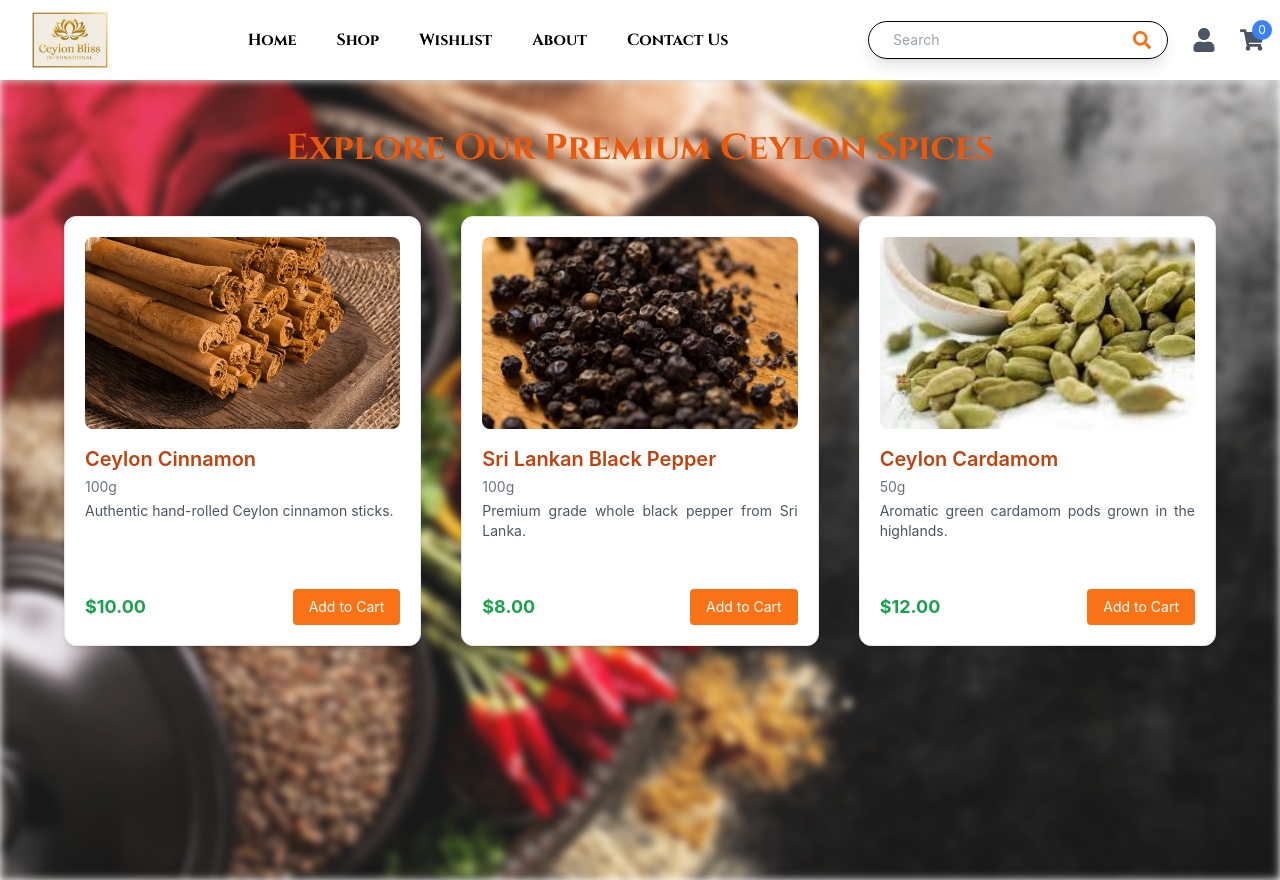
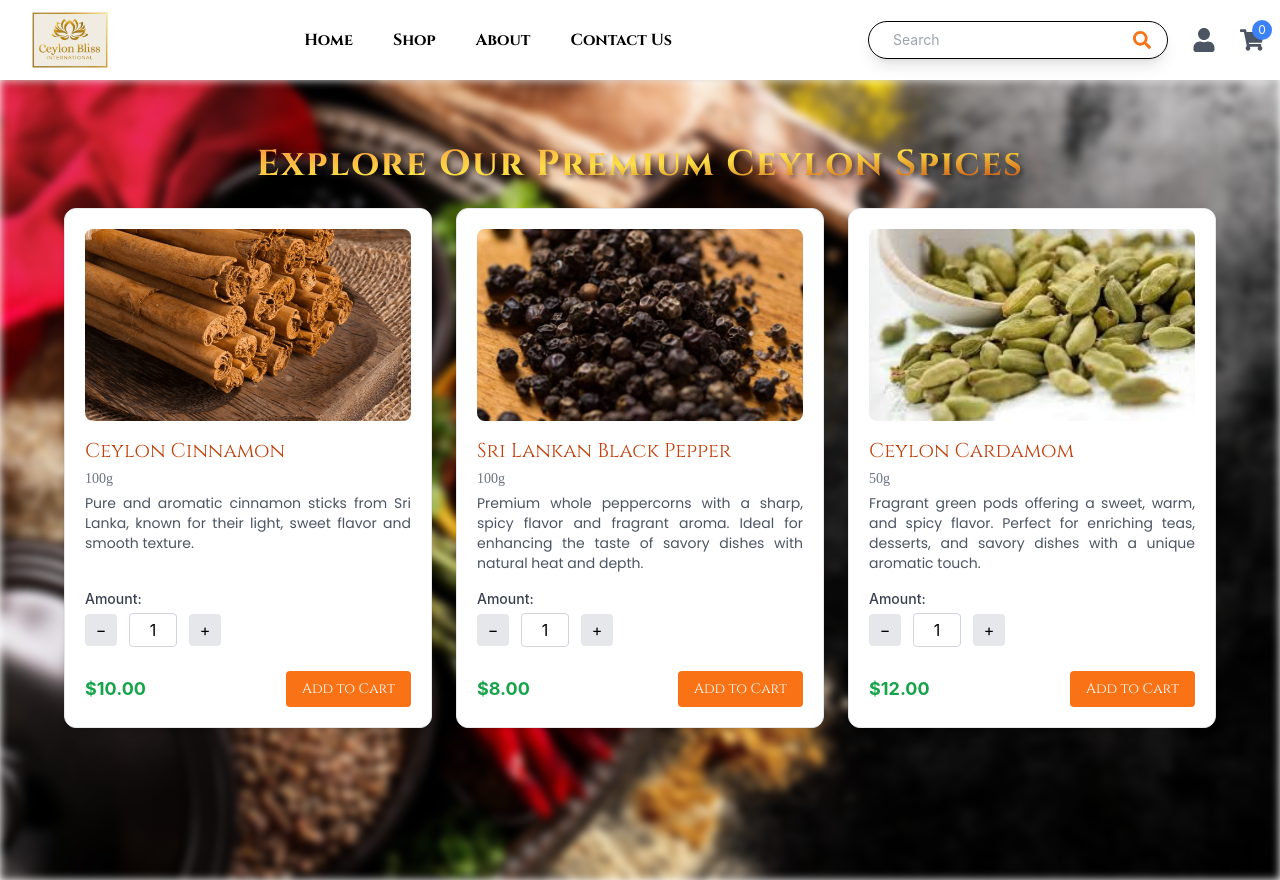
Before and after one commit to Hiruna-SP/Ceylon-Bliss-International, a React (Create React App) app in the folder client/: page /shop in a window 1280 px wide. Built offline with nearby package versions, Linux system fonts and the light colour scheme; a web font is replaced by a local one.

Commit message:
Add spices.webp asset and update ShopPage with quantity selector and improved product descriptions

```diff
--- a/client/src/components/Navbar.js
+++ b/client/src/components/Navbar.js
@@ -56,7 +56,6 @@ const Navbar = () => {
           <ul className="flex flex-col items-center text-base font-bold text-center divide-y divide-gray-300 w-full">
             <li className="w-full py-2"><Link to="/" className="hover:text-orange-500">Home</Link></li>
             <li className="w-full py-2"><Link to="/shoppage" className="hover:text-orange-500">Shop</Link></li>
-            <li className="w-full py-2"><Link to="/wishlist" className="hover:text-orange-500">Wishlist</Link></li>
             <li className="w-full py-2"><Link to="/about" className="hover:text-orange-500">About</Link></li>
             <li className="w-full py-2"><Link to="/Contactus" className="hover:text-orange-500">Contact Us</Link></li>
           </ul>
@@ -75,7 +74,6 @@ const Navbar = () => {
         <ul className="flex space-x-10 text-base font-bold font-cinzel text-2xl">
           <li><Link to="/" className="hover:text-orange-500">Home</Link></li>
           <li><Link to="/shop" className="hover:text-orange-500">Shop</Link></li>
-          <li><Link to="/wishlist" className="hover:text-orange-500">Wishlist</Link></li>
           <li><Link to="/about" className="hover:text-orange-500">About</Link></li>
           <li><Link to="/Contactus" className="hover:text-orange-500">Contact Us</Link></li>
         </ul>
--- a/client/src/pages/ShopPage.jsx
+++ b/client/src/pages/ShopPage.jsx
@@ -1,41 +1,58 @@
-import React from 'react';
+import React from "react";
 import cinnamon from "./../assets/Cinnamon.png";
 import blackpepper from "./../assets/blackpepper.jpg";
 import cardamom from "./../assets/cardamon.jpeg";
 import spice from "./../assets/spice.jpg";
+import { useState } from "react";
 
 // Product data
 const products = [
   {
     id: 1,
-    name: 'Ceylon Cinnamon',
-    price: '$10.00',
-    weight: '100g',
-    description: 'Authentic hand-rolled Ceylon cinnamon sticks.',
+    name: "Ceylon Cinnamon",
+    price: "$10.00",
+    weight: "100g",
+    description:
+      "Pure and aromatic cinnamon sticks from Sri Lanka, known for their light, sweet flavor and smooth texture.",
     image: cinnamon,
   },
   {
     id: 2,
-    name: 'Sri Lankan Black Pepper',
-    price: '$8.00',
-    weight: '100g',
-    description: 'Premium grade whole black pepper from Sri Lanka.',
+    name: "Sri Lankan Black Pepper",
+    price: "$8.00",
+    weight: "100g",
+    description:
+      "Premium whole peppercorns with a sharp, spicy flavor and fragrant aroma. Ideal for enhancing the taste of savory dishes with natural heat and depth.",
     image: blackpepper,
   },
   {
     id: 3,
-    name: 'Ceylon Cardamom',
-    price: '$12.00',
-    weight: '50g',
-    description: 'Aromatic green cardamom pods grown in the highlands.',
+    name: "Ceylon Cardamom",
+    price: "$12.00",
+    weight: "50g",
+    description:
+      "Fragrant green pods offering a sweet, warm, and spicy flavor. Perfect for enriching teas, desserts, and savory dishes with a unique aromatic touch.",
     image: cardamom,
   },
 ];
 
 // Reusable Card component
-const Card = ({ product }) => (
-  <div className="w-full max-w-sm h-[430px] bg-white p-5 rounded-xl shadow-md hover:shadow-xl transition-shadow duration-300 border border-gray-200 flex flex-col">
+const Card = ({ product }) => {
+  const [amount, setAmount] = useState(1);
 
+  const increment = () => {
+    if (amount < 10) setAmount(amount + 1);
+  };
+
+  const decrement = () => {
+    if (amount > 1) setAmount(amount - 1);
+  };
+
+  const unitPrice = parseFloat(product.price.replace("$", ""));
+  const total = "$"+(unitPrice * amount).toFixed(2);
+
+  return (
+    <div className="w-full max-w-sm h-[520px] bg-white p-5 rounded-xl shadow-md hover:shadow-xl transition-shadow duration-300 border border-gray-200 flex flex-col">
       {/* Top */}
       <div>
         {/* Image box */}
@@ -48,48 +65,83 @@ const Card = ({ product }) => (
         </div>
 
         {/* Name, weight, description */}
-      <h3 className="text-xl font-semibold text-orange-700 mb-1">{product.name}</h3>
-      <p className="text-gray-500 text-sm mb-1">{product.weight}</p>
-      <p className="text-gray-600 text-sm text-justify line-clamp-3">{product.description}</p>
+        <h3 className="text-xl font-cinzel text-orange-700 mb-1">
+          {product.name}
+        </h3>
+        <p className="text-gray-500 font-merriweather text-sm mb-1">
+          {product.weight}
+        </p>
+        <p className="text-gray-600 font-poppins text-sm text-justify line-clamp-4">
+          {product.description}
+        </p>
       </div>
 
       {/* Spacer that pushes footer down only as needed */}
       <div className="flex-grow"></div>
 
+      {/* Quantity Selector */}
+      <div className="pt-4 mb-2">
+        <label className="block text-sm font-medium text-gray-700 mb-1">
+          Amount:
+        </label>
+        <div className="flex items-center space-x-3">
+          <button
+            onClick={decrement}
+            className="w-8 h-8 flex items-center justify-center bg-gray-200 rounded hover:bg-gray-300 transition"
+            aria-label="Decrease amount"
+          >
+            −
+          </button>
+          <input
+            type="text"
+            readOnly
+            value={amount}
+            className="w-12 text-center border border-gray-300 rounded py-1"
+          />
+          <button
+            onClick={increment}
+            className="w-8 h-8 flex items-center justify-center bg-gray-200 rounded hover:bg-gray-300 transition"
+            aria-label="Increase amount"
+          >
+            +
+          </button>
+        </div>
+      </div>
+
       {/* Bottom */}
       <div className="flex items-center justify-between pt-4">
-      <span className="text-lg font-bold text-green-600">{product.price}</span>
+        <span className="text-lg font-bold text-green-600">
+          {total}
+        </span>
         <button
-        className="bg-orange-500 hover:bg-orange-600 text-white text-sm px-4 py-2 rounded transition duration-300"
-        aria-label={`Add ${product.name} to cart`}
+          className="bg-orange-500 font-cinzel hover:bg-orange-600 text-white text-sm px-4 py-2 rounded transition duration-300"
+          aria-label={`Add to cart`}
         >
           Add to Cart
         </button>
       </div>
     </div>
   );
-
-
-
+};
 
 const ShopPage = () => {
   return (
-    <div className="relative min-h-screen w-full overflow-hidden">
-      {/* 🔲 Background Image with Blur */}
+    <div className="relative h-screen w-full overflow-hidden">
+      {/* Background */}
       <div
-        className="absolute inset-0 bg-cover bg-center filter blur-sm opacity-90"
-        style={{ backgroundImage: `url(${spice})` }} // replace with your path
+        className="absolute inset-0 bg-cover bg-center filter blur-sm opacity-100"
+        style={{ backgroundImage: `url(${spice})` }}
       ></div>
 
-      {/* 🔳 Foreground Content */}
-      <div className="relative z-10 px-4 py-12 flex flex-col items-center min-h-screen">
-        {/* 🧾 Heading */}
-        <h2 className="text-4xl font-cinzel font-bold text-orange-600 text-center mb-12">
+      {/* Content: heading + cards, all centered */}
+      <div className="relative z-10 min-h-screen w-full flex flex-col items-center px-4 pt-16 pb-10">
+        {/* Heading */}
+        <h2 className="text-2xl md:text-4xl font-bold mb-6 font-cinzel tracking-wider text-transparent bg-clip-text bg-gradient-to-br from-orange-400 via-yellow-300 to-orange-700 drop-shadow-[3px_3px_2px_rgba(0,0,0,0.4)]">
           Explore Our Premium Ceylon Spices
         </h2>
 
-        {/*  Horizontal Card Row */}
-        <div className="flex space-x-10 w-full max-w-6xl justify-center items-center">
+        {/* Cards */}
+        <div className="flex justify-center items-center space-x-6 max-w-6xl w-full">
           {products.map((product) => (
             <Card key={product.id} product={product} />
           ))}
```
Also changed, not shown: client/src/assets/spices.webp (added). Lines whose indentation alone changed are shown as unchanged.
